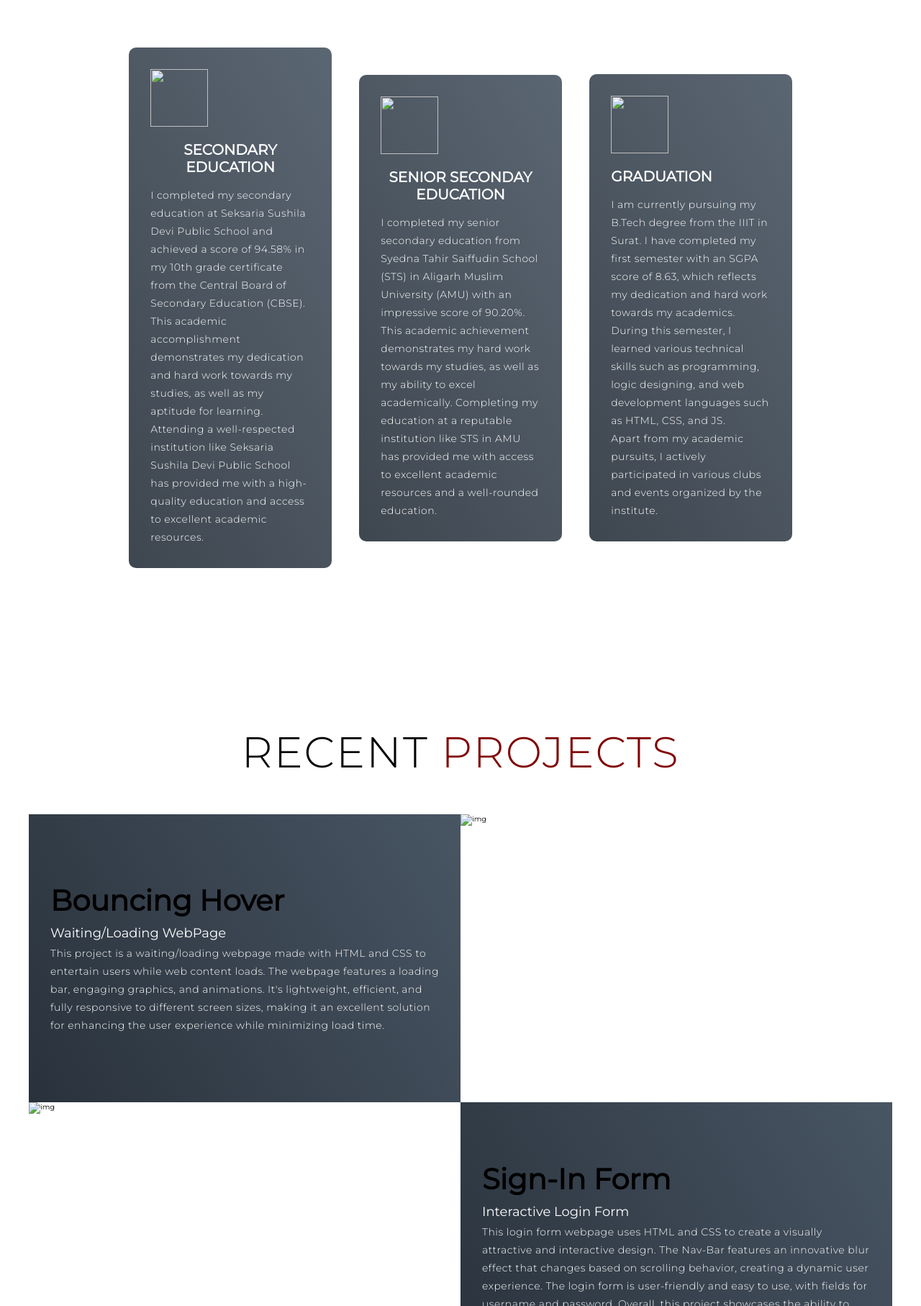
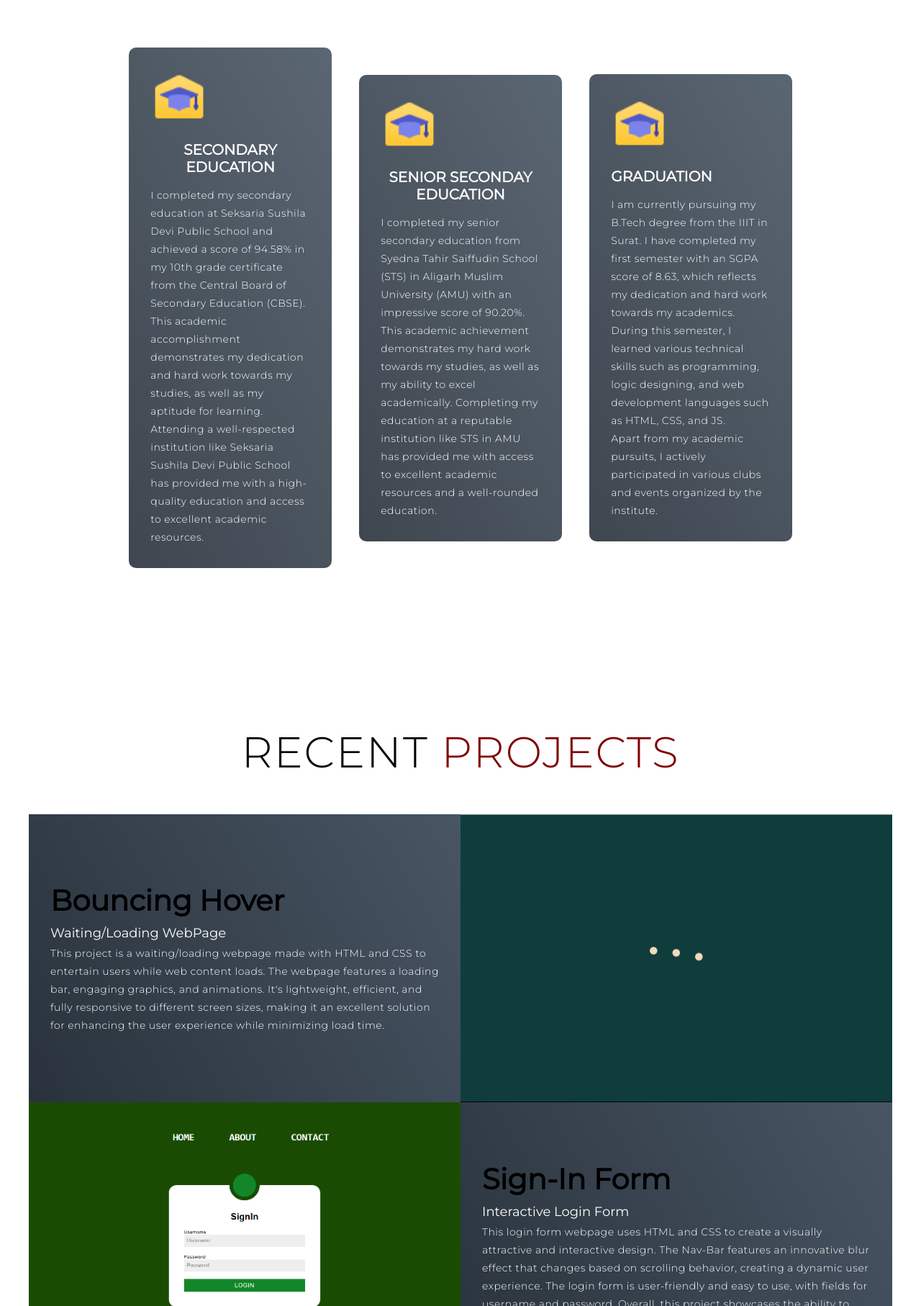
Before and after one commit to JrG-One/Personal-Website, a plain HTML site: page index.html in a window 1280 px wide. Shown: the part 986-2800 px from the top of the page at 72% size. Drawn offline with Linux system fonts and the light colour scheme; files whose address does not match are found by name.

Commit message:
final comit

```diff
--- a/index.html
+++ b/index.html
@@ -57,17 +57,17 @@
       </div>
       <div class="service-bottom">
         <div class="service-item">
-          <div class="icon"><img src="/images/icons8-student-center-48 (1).png" /></div>
+          <div class="icon"><img src="/icons8-student-center-48 (1).png" /></div>
           <h2>Secondary Education</h2>
           <p>I completed my secondary education at Seksaria Sushila Devi Public School and achieved a score of 94.58% in my 10th grade certificate from the Central Board of Secondary Education (CBSE). This academic accomplishment demonstrates my dedication and hard work towards my studies, as well as my aptitude for learning. Attending a well-respected institution like Seksaria Sushila Devi Public School has provided me with a high-quality education and access to excellent academic resources.</p>
         </div>
         <div class="service-item">
-          <div class="icon"><img src="/images/icons8-student-center-48 (1).png" /></div>
+          <div class="icon"><img src="/icons8-student-center-48 (1).png" /></div>
           <h2>Senior Seconday Education</h2>
           <p>I completed my senior secondary education from Syedna Tahir Saiffudin School (STS) in Aligarh Muslim University (AMU) with an impressive score of 90.20%. This academic achievement demonstrates my hard work towards my studies, as well as my ability to excel academically. Completing my education at a reputable institution like STS in AMU has provided me with access to excellent academic resources and a well-rounded education.</p>
         </div>
         <div class="service-item">
-          <div class="icon"><img src="/images/icons8-student-center-48 (1).png" /></div>
+          <div class="icon"><img src="/icons8-student-center-48 (1).png" /></div>
           <h2>Graduation</h2>
           <p>I am currently pursuing my B.Tech degree from the IIIT in Surat. I have completed my first semester with an SGPA score of 8.63, which reflects my dedication and hard work towards my academics. During this semester, I learned various technical skills such as programming, logic designing, and web development languages such as HTML, CSS, and JS.<br>
             Apart from my academic pursuits, I actively participated in various clubs and events organized by the institute.</p>
@@ -92,7 +92,7 @@
             <p>This project is a waiting/loading webpage made with HTML and CSS to entertain users while web content loads. The webpage features a loading bar, engaging graphics, and animations. It's lightweight, efficient, and fully responsive to different screen sizes, making it an excellent solution for enhancing the user experience while minimizing load time.</p>
           </div>
           <div class="project-img">
-            <img src="/images/Screenshot 2023-04-01 000956.png" alt="img" />
+            <img src="/Screenshot 2023-04-01 000956.png" alt="img" />
           </div>
         </div>
         <div class="project-item">
@@ -102,7 +102,7 @@
             <p>This login form webpage uses HTML and CSS to create a visually attractive and interactive design. The Nav-Bar features an innovative blur effect that changes based on scrolling behavior, creating a dynamic user experience. The login form is user-friendly and easy to use, with fields for username and password. Overall, this project showcases the ability to create visually appealing webpages with interactive features.</p>
           </div>
           <div class="project-img">
-            <img src="/images/Screenshot 2023-04-01 001123.png" alt="img" />
+            <img src="/Screenshot 2023-04-01 001123.png" alt="img" />
           </div>
       </div>
     </div>
@@ -114,7 +114,7 @@
     <div class="about container">
       <div class="col-left">
         <div class="about-img">
-          <img src="/images/1672478185488.jpg" alt="img">
+          <img src="/1672478185488.jpg" alt="img">
         </div>
       </div>
       <div class="col-right">
--- a/style.css
+++ b/style.css
@@ -200,7 +200,7 @@ p {
 
 /* Hero Section */
 #hero {
-	background-image: url(/images/Screenshot\ 2023-02-17\ 235459.png);
+	background-image: url(/Screenshot\ 2023-02-17\ 235459.png);
 	background-size: cover;
 	background-position: top center;
 	position: relative;
```
